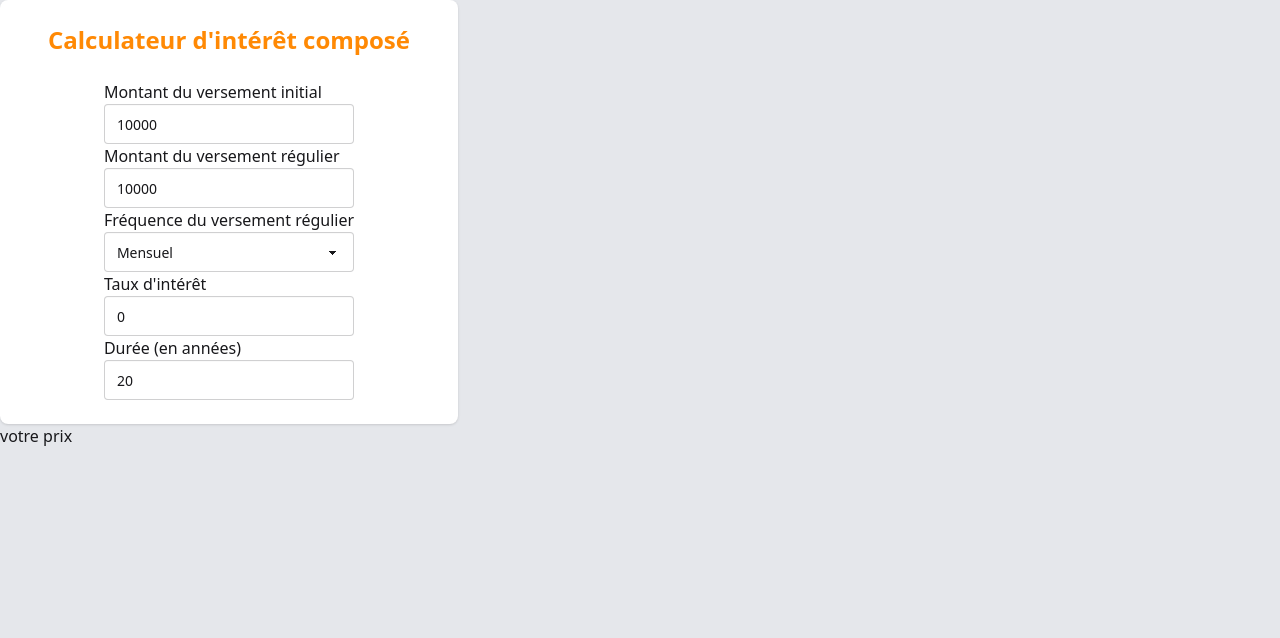
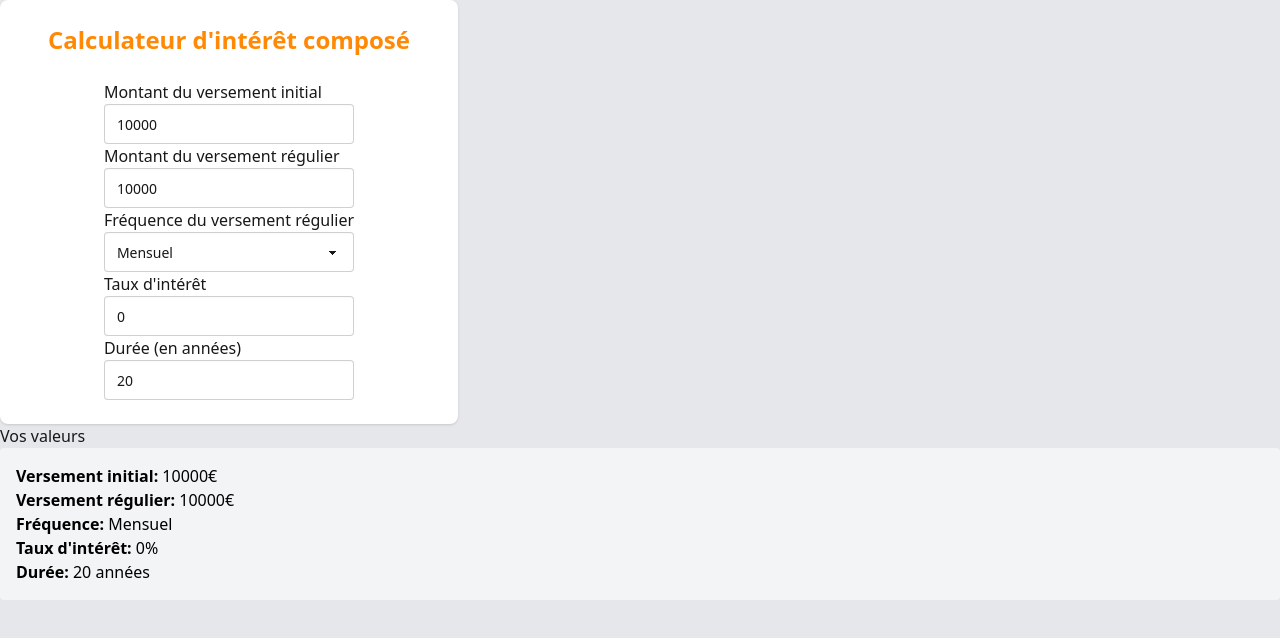
Before and after one commit to kyu-dev/pea_simulator, a Svelte app: page / in a window 1280 px wide. Shown: the top 638 px of the page. Built offline with nearby package versions, Linux system fonts and the light colour scheme.

Commit message:
Bind input values to props in Input component and update App component to reflect state changes

```diff
--- a/src/App.svelte
+++ b/src/App.svelte
@@ -1,6 +1,26 @@
 <script>
   import Input from "./components/Input.svelte";
+
+  // Variables d'état dans le parent
+  let initial = $state(10000);
+  let startCapital = $state(10000);
+  let frequency = $state("Mensuel");
+  let interestRate = $state(0);
+  let duration = $state(20);
 </script>
 
-<Input />
-<h2>votre prix</h2>
+<Input
+  bind:initial
+  bind:startCapital
+  bind:frequency
+  bind:interestRate
+  bind:duration
+/>
+<h2>Vos valeurs</h2>
+<div class="p-4 bg-gray-100 text-black rounded">
+  <p><strong>Versement initial:</strong> {initial}€</p>
+  <p><strong>Versement régulier:</strong> {startCapital}€</p>
+  <p><strong>Fréquence:</strong> {frequency}</p>
+  <p><strong>Taux d'intérêt:</strong> {interestRate}%</p>
+  <p><strong>Durée:</strong> {duration} années</p>
+</div>
--- a/src/components/Input.svelte
+++ b/src/components/Input.svelte
@@ -1,9 +1,11 @@
 <script>
-  let initial = $state(10000);
-  let startCapital = $state(10000);
-  let frequency = $state("Mensuel");
-  let interestRate = $state(0);
-  let duration = $state(20);
+  let {
+    initial = $bindable(10000),
+    startCapital = $bindable(10000),
+    frequency = $bindable("Mensuel"),
+    interestRate = $bindable(0),
+    duration = $bindable(20),
+  } = $props();
 </script>
 
 <div
```
